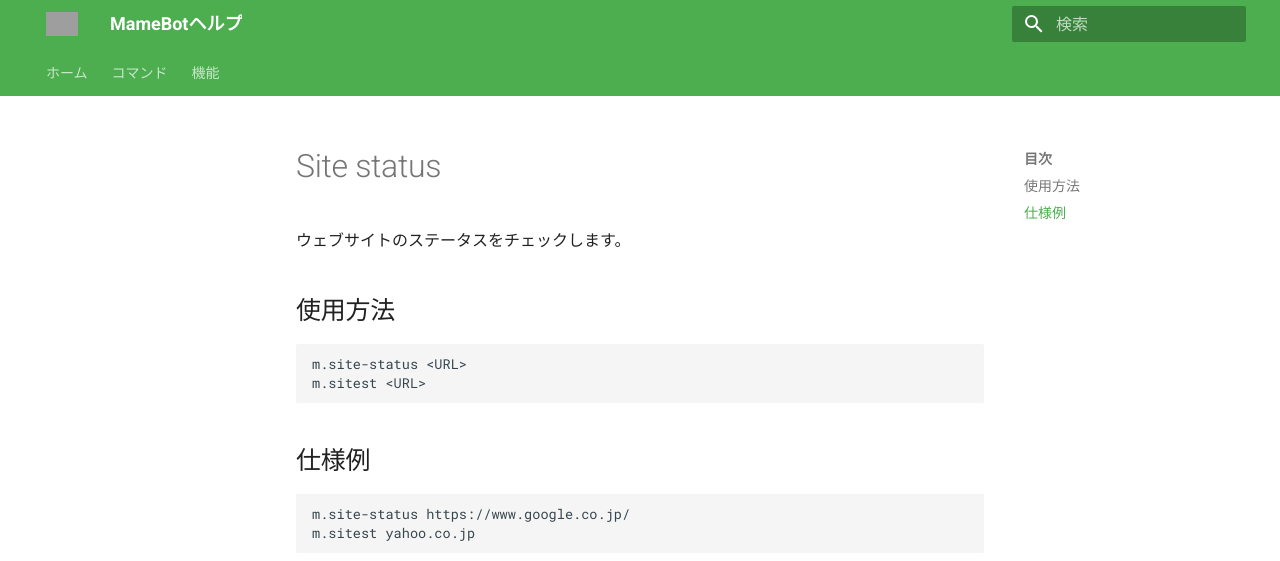
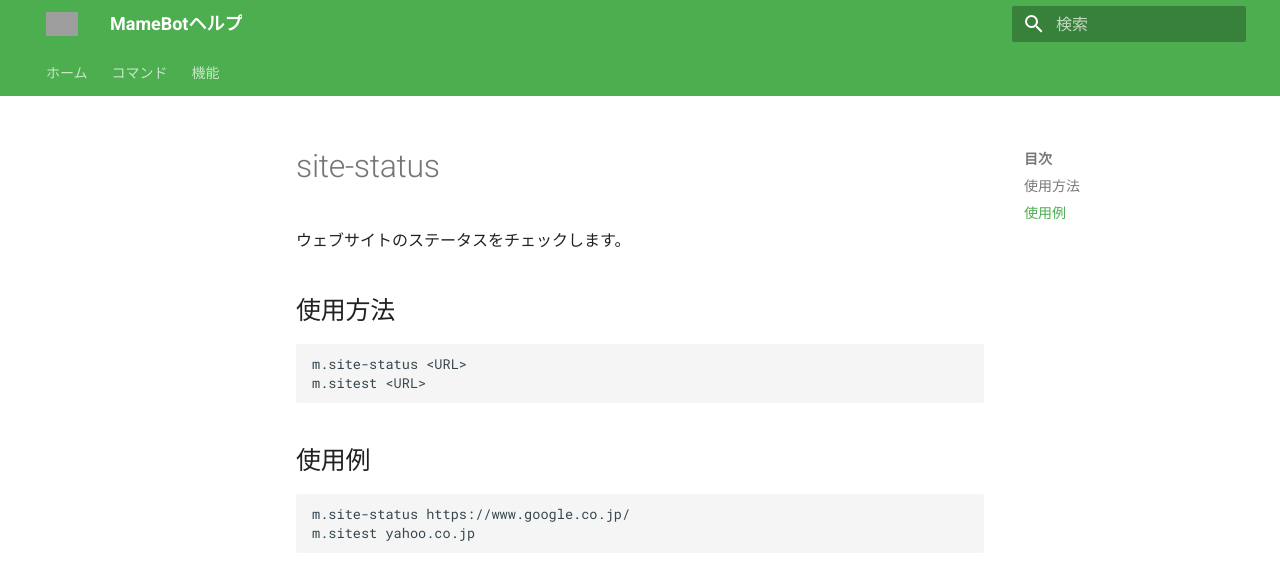
Before and after one commit to Khsmty/MameBot-Help, an MkDocs documentation site: the page built from docs/commands/tools/site-status.md, in a window 1280 px wide. Shown: the top 561 px of the page. Built offline with MkDocs 1.6.1 and Material for MkDocs 9.7.7, drawn with Linux system fonts in a browser that asks for light colours; grey boxes are pictures that could not be loaded.

Commit message:
誤字修正

````diff
--- a/docs/commands/tools/site-status.md
+++ b/docs/commands/tools/site-status.md
@@ -7,7 +11,7 @@ m.site-status <URL>
 m.sitest <URL>
 ```
 
-## 仕様例
+## 使用例
 
 ```
 m.site-status https://www.google.co.jp/
````
Also changed, not shown: other parts of docs/commands/tools/site-status.md (+4 -0 lines).
